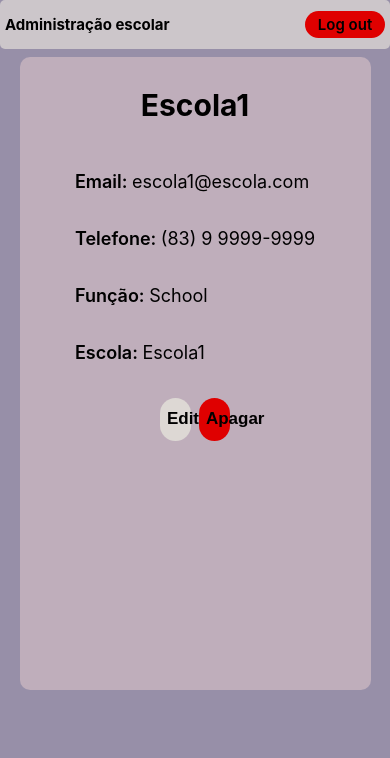
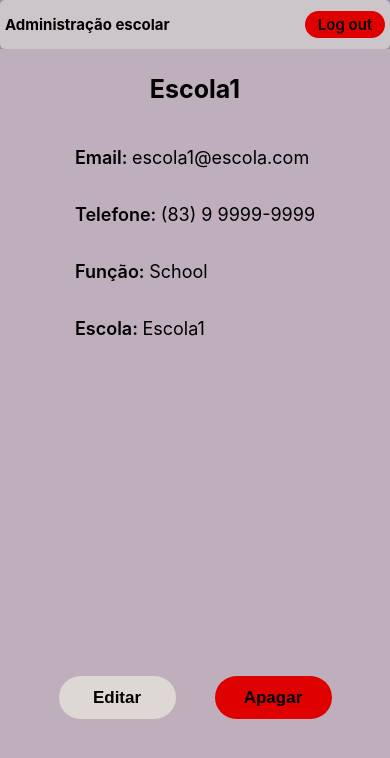
Before and after one commit to JoseLucasapp/school-website, a React (Create React App) app: page / in a window 390 px wide. Shown: the top 758 px of the page. Built offline with nearby package versions, Linux system fonts and the light colour scheme; the HTML template or start-up script is replaced by a standard one.

Commit message:
feat: responsive itens page

```diff
--- a/src/App.js
+++ b/src/App.js
@@ -1,8 +1,5 @@
 import './App.css';
-import Home from './pages/home';
 import Item from './pages/item';
-import Login from './pages/login';
-import Unauthorized from './pages/unauthorized';
 
 function App() {
   return (
--- a/src/pages/item/index.css
+++ b/src/pages/item/index.css
@@ -63,3 +63,33 @@
 span {
     font-weight: 600;
 }
+
+@media (max-width: 1000px) {
+
+    .item-data {
+        width: 100vw;
+        margin-top: 0vh;
+        border-radius: 0px;
+        height: 100vh;
+    }
+
+    .item-data #item-name {
+        font-size: 25px;
+    }
+
+    .item-subitens {
+        width: 100vw;
+        text-align: center;
+    }
+
+    .item-data .item-buttons {
+        position: absolute;
+        bottom: 0px;
+        margin-bottom: 100px;
+        width: 70vw;
+    }
+
+    .item-buttons button {
+        width: 30vw;
+    }
+}
```
